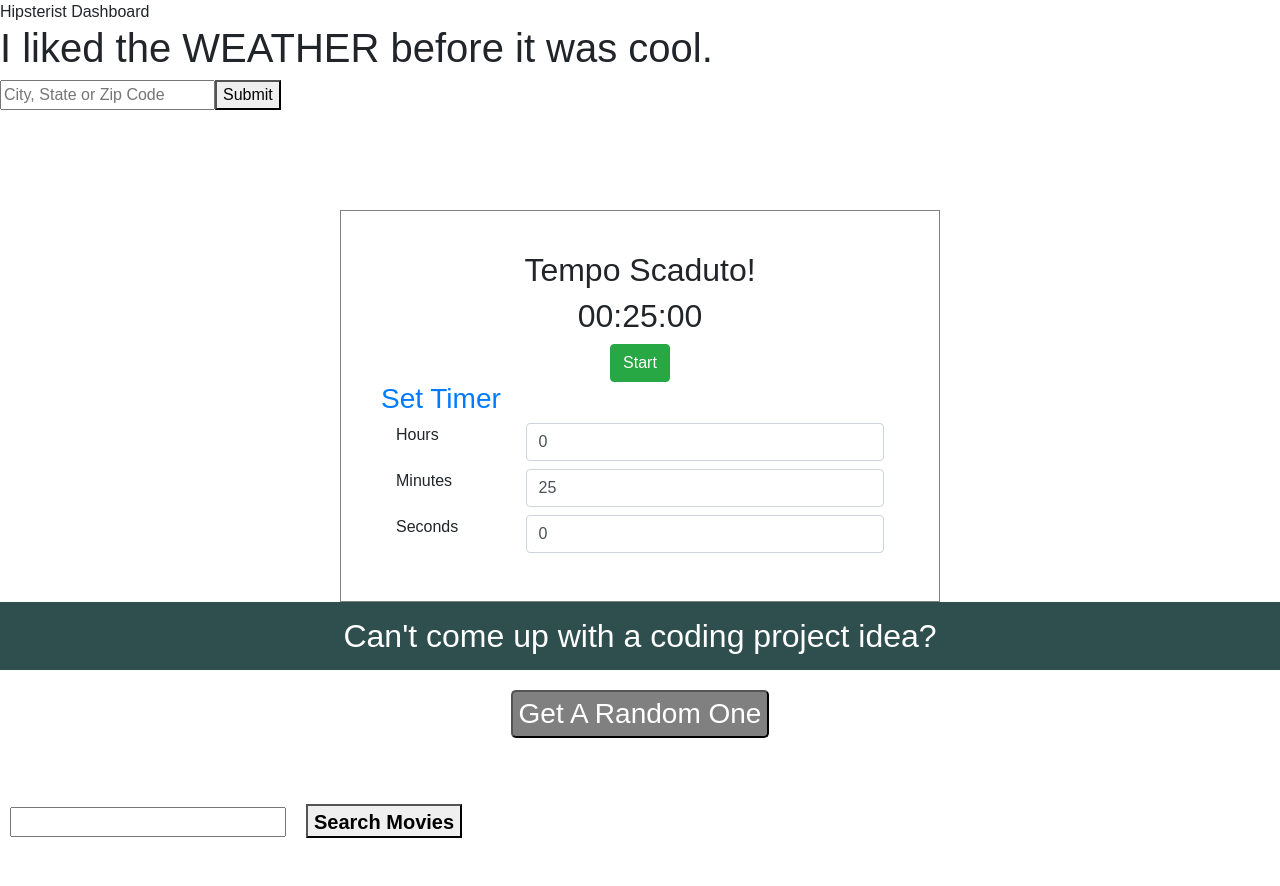
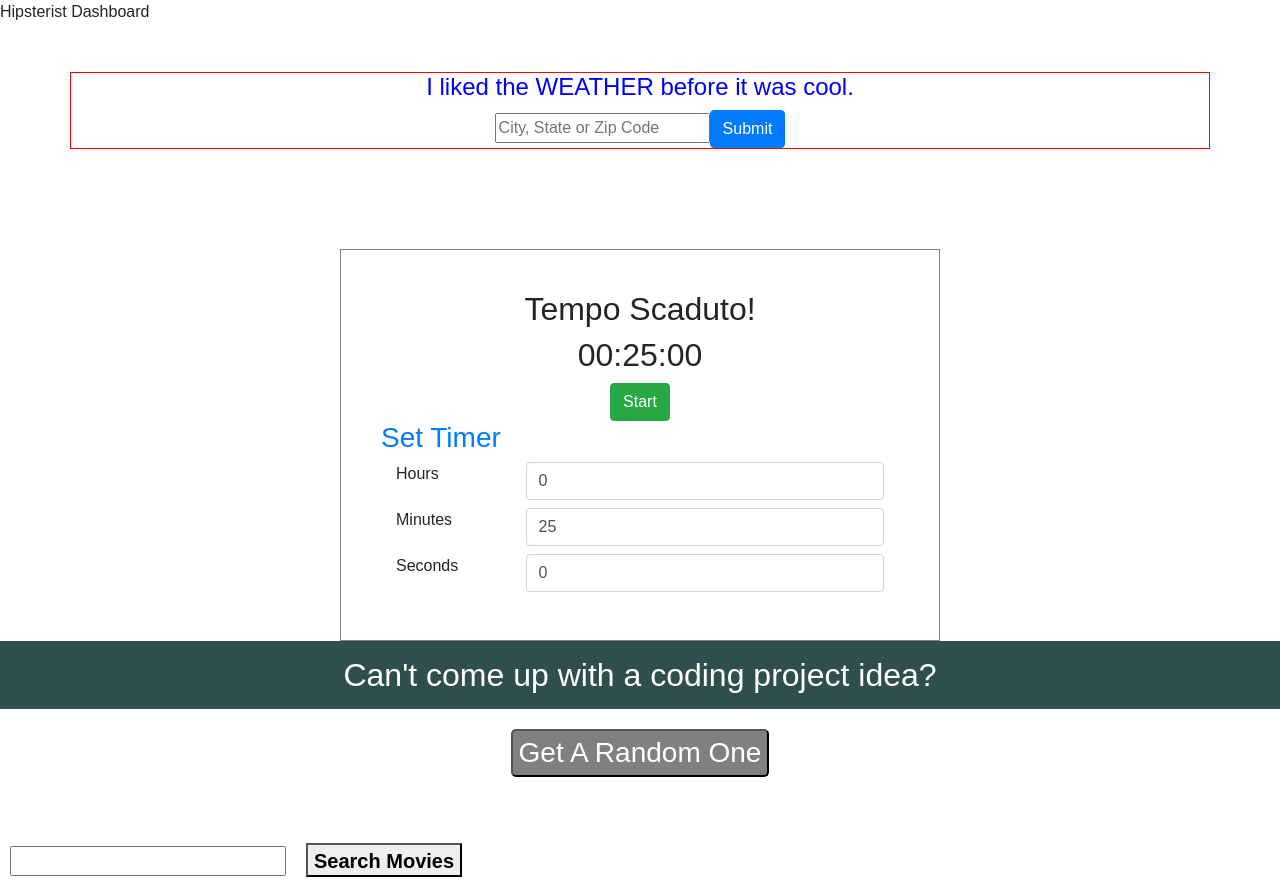
Before and after one commit to lisadean/hipsterist-dashboard, a React (Create React App) app: page / in a window 1280 px wide. Before the commit the page ends 847 px from the top, so only its background shows below. Built offline with nearby package versions, Linux system fonts and the light colour scheme; a web font is replaced by a local one.

Commit message:
style header and search bar

```diff
--- a/src/App.css
+++ b/src/App.css
@@ -1,4 +1,3 @@
-
 .app-content {
   width: 600px;
   margin: 100px auto 0;
@@ -16,8 +15,6 @@
   margin-bottom: 8px;
 }
 
-
-
 @media (max-width: 650px) {
   .app-content {
     margin: 20px 20px 0;
--- a/src/App.js
+++ b/src/App.js
@@ -10,8 +10,9 @@ class App extends Component {
   render() {
     return (
       <div className="App">
+        <div className="weather">
         <Weather />
-
+        </div>
         <div className="pomodoro">
           <Pomodoro />
         </div>
--- a/src/components/Weather.js
+++ b/src/components/Weather.js
@@ -1,4 +1,5 @@
 import React from "react";
+import "./weather.css";
 import SearchBar from "./search_bar";
 import WeatherDetail from "./weather_detail";
 
@@ -13,9 +14,11 @@ class Weather extends React.Component {
 
   render() {
     return (
-      <div>
-        <h1>I liked the WEATHER before it was cool.</h1>
-        <SearchBar handleSubmit={this._getData} />
+      <div className="main-body container my-5">
+        <h4 className="weather-h1 text-center ">
+          I liked the WEATHER before it was cool.
+        </h4>
+        <SearchBar className="text-center" handleSubmit={this._getData} />
         {this._renderWeatherInfo()}
       </div>
     );
--- a/src/components/icon.js
+++ b/src/components/icon.js
@@ -1,7 +1,7 @@
 import React from "react";
 const Icon = ({ icon }) => {
   return (
-    <div>
+    <div >
       {/*clear day  */}
       {/* <img src="http://weddingflowersbyjuliarose.com/wp-content/uploads/2016/12/Tommys-flower-beard_LoRes05-683x1024.jpg" /> */}
       {/* clear night */}
@@ -18,7 +18,7 @@ const Icon = ({ icon }) => {
       {/* <img src="https://www.google.com/url?sa=i&rct=j&q=&esrc=s&source=images&cd=&cad=rja&uact=8&ved=2ahUKEwjTyIfn98ncAhVJylMKHW2cClwQjRx6BAgBEAU&url=https%3A%2F%2Fwww.pinterest.com%2Fgrit211%2Fbeard-time%2F&psig=AOvVaw0KiJwk2slP36hrtRivpWBr&ust=1533146933422810"/> */}
       {/* fog */}
       {/* <img src="https://images.unsplash.com/photo-1525186986620-5a05ad7a000f?ixlib=rb-0.3.5&ixid=eyJhcHBfaWQiOjEyMDd9&s=bdfe8aca9a263da669676d576f863e99&auto=format&fit=crop&w=1400&q=80" />*/}
-      <img src={_whatsTheImage(icon)} alt="weather icon" />
+      <img className ="img-fluid" src={_whatsTheImage(icon)} alt="weather icon" />
     </div>
   );
 };
--- a/src/components/search_bar.js
+++ b/src/components/search_bar.js
@@ -3,20 +3,22 @@ import React, { Component } from "react";
 class SearchBar extends Component {
   constructor(props) {
     super(props);
-    console.log(props)
+    console.log(props);
     this.state = { term: "" };
   }
   render() {
     return (
-      <div>
-        <form>
+
+        <form className="">
           <input
+            className=""
             type="text"
             placeholder="City, State or Zip Code"
             value={this.state.term}
             onChange={event => this._onInputChange(event.target.value)}
           />
           <button
+            className="btn btn-primary"
             type="submit"
             onClick={event => {
               event.preventDefault();
@@ -26,16 +28,16 @@ class SearchBar extends Component {
             Submit
           </button>
         </form>
-      </div>
+
     );
   }
 
-//When the user types a zipcode, the term gets updated
+  //When the user types a zipcode, the term gets updated
   _onInputChange = term => {
     this.setState({ term });
   };
 
-//when the user clicks submit, the search term gets sent back up to Weather.js
+  //when the user clicks submit, the search term gets sent back up to Weather.js
   _onFormSubmit = () => {
     this.props.handleSubmit(this.state.term);
   };
--- /dev/null
+++ b/src/components/weather.css
@@ -0,0 +1,32 @@
+.main-body {
+  border: red 1px solid;
+  display: flex;
+  flex-direction: column;
+  justify-content: center;
+  align-items: center;
+}
+
+.weather-h1 {
+  color: blue;
+  font-size: 1.5rem;
+}
+
+.whole-thing {
+  border: green 1px dotted;
+  display: flex;
+}
+
+.main-info {
+  border: purple 1px solid;
+}
+
+.imagine-it {
+  border: pink 1px solid;
+}
+.main-temp {
+  border: orange 1px dashed;
+}
+
+.detail-stuff {
+  border: black 1px solid;
+}
--- a/src/components/weather_detail.js
+++ b/src/components/weather_detail.js
@@ -1,5 +1,5 @@
 import React from "react";
-import Icon from './icon';
+import Icon from "./icon";
 
 const WeatherDetail = ({ locationInfo, weatherInfo }) => {
   console.log(weatherInfo);
@@ -11,23 +11,33 @@ const WeatherDetail = ({ locationInfo, weatherInfo }) => {
       ? new Date(weatherInfo.currently.time * 1000).toLocaleString()
       : "";
 
-
   return (
-    <div>
+    <div className="whole-thing">
+      {/* Main Info */}
+      <div className="main-info">
         <h3>{locationInfo}</h3>
         <p>{time}</p>
         <p>{weatherInfo.currently.summary}</p>
-
-      <Icon
-      icon={weatherInfo.currently.icon}/>
-      <h2>
-        {weatherInfo.currently.apparentTemperature}<span>&deg; F</span>
+      </div>
+      {/* Image */}
+      <div className="imagine-it">
+        <Icon icon={weatherInfo.currently.icon} />
+        {/* CurrentTemp */}
+        <div className="main-temp">
+          <h2 className="">
+            {weatherInfo.currently.apparentTemperature}
+            <span>&deg; F</span>
           </h2>
+        </div>
+        {/* Details */}
+        <div className="detail-stuff">
           <p>Humidity: {weatherInfo.currently.humidity} %</p>
           <p>Wind: {weatherInfo.currently.windSpeed} mph </p>
           <p>Precipitation: {weatherInfo.currently.precipIntensity}</p>
           <p>UV Index: {weatherInfo.currently.uvIndex} </p>
         </div>
+      </div>
+    </div>
   );
 };
 
```
Lines whose indentation alone changed are shown as unchanged.
